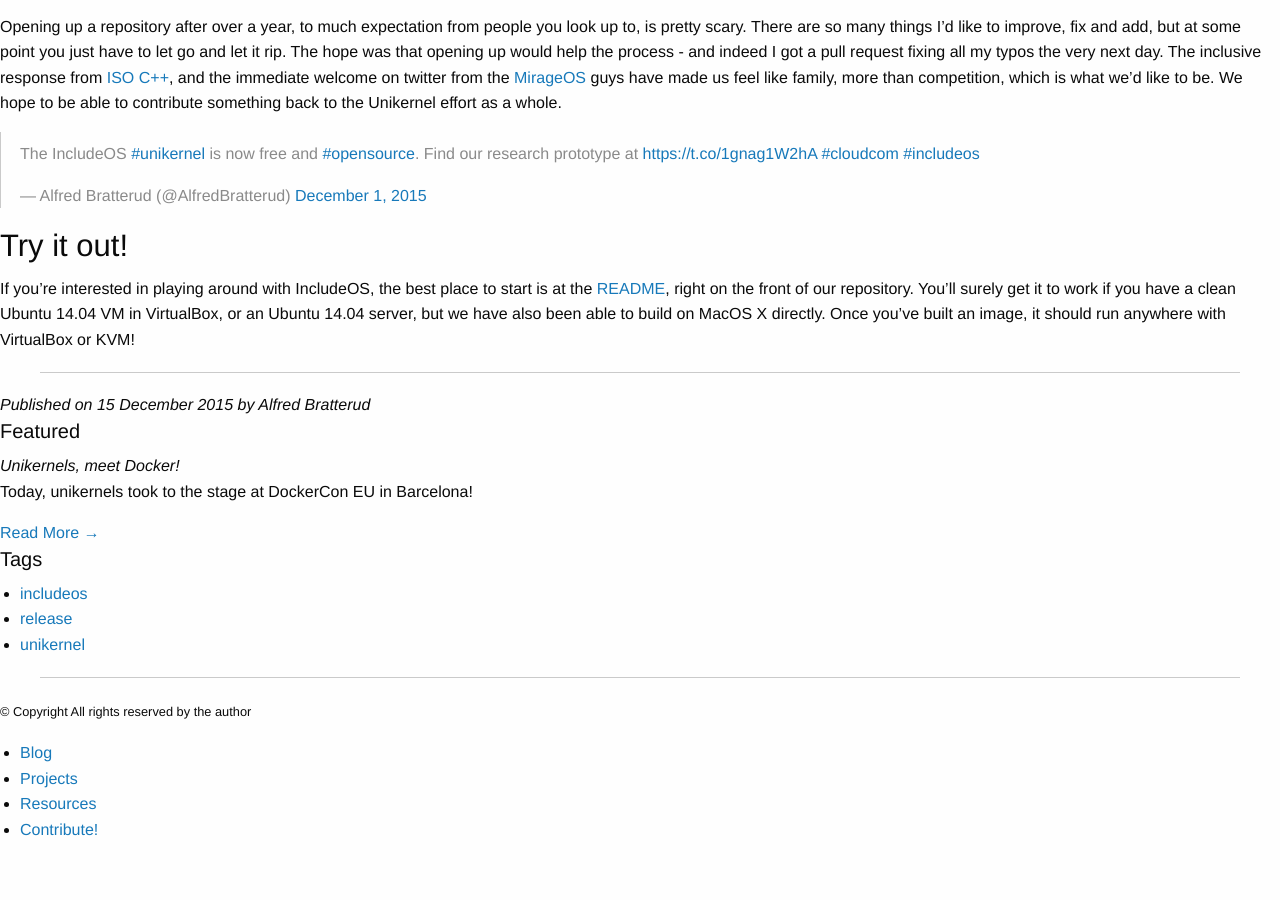
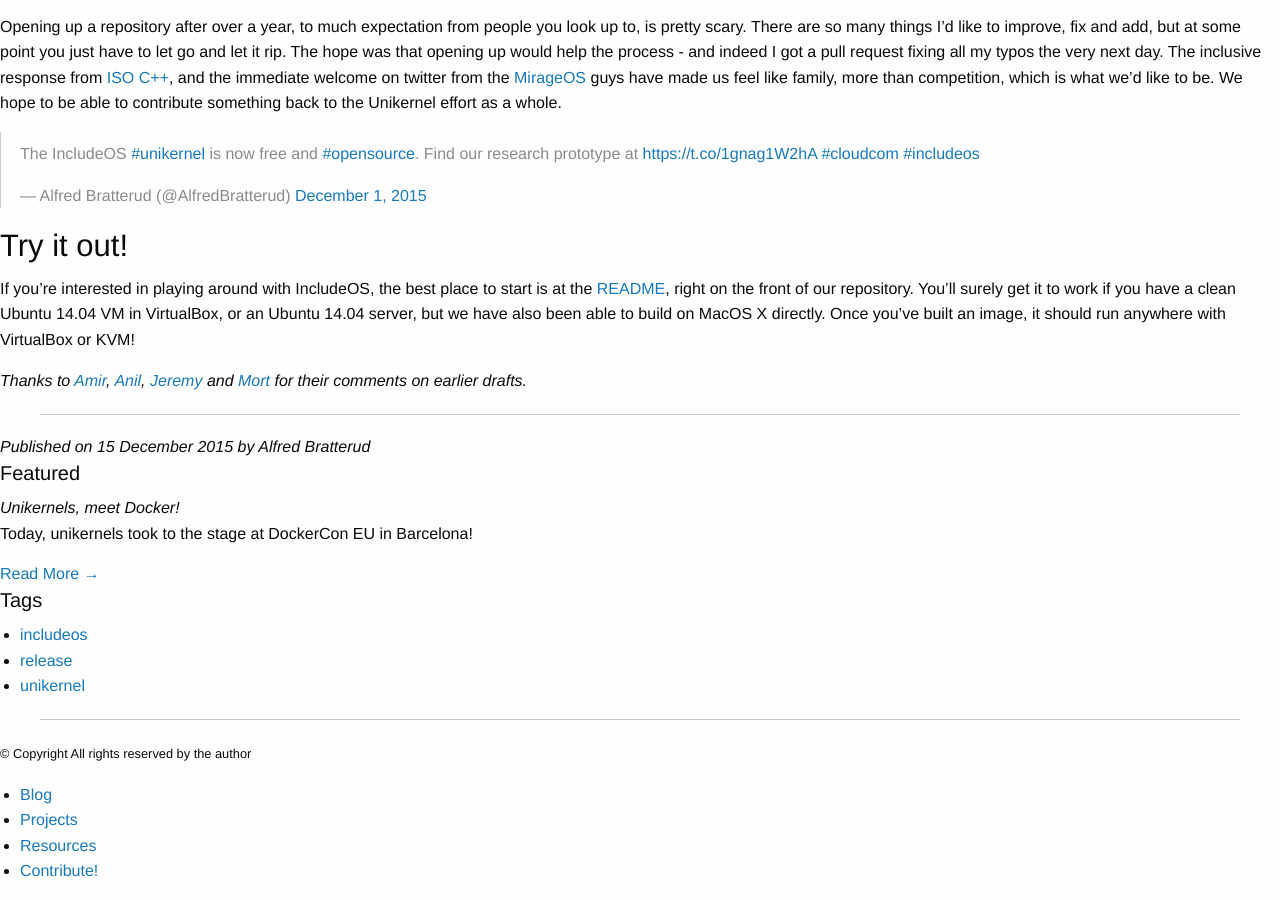
Before and after one commit to Unikernel-Systems/unikernel.org, a Jekyll site: the page built from blog/_posts/2015-12-15-includeos-is-now-open-source.md, in a window 1280 px wide and 900 px high, scrolled down 1811 px. Built offline with Jekyll 4.4.1, drawn with Linux system fonts in a browser that asks for light colours; nearby versions of some CDN libraries; library files that are not in the unit come from our copies; comment, search, counter and statistics services are not loaded; before the commit the page ends 2669 px from its top, so only the background shows below that.

Commit message:
add acks

```diff
--- a/blog/_posts/2015-12-15-includeos-is-now-open-source.md
+++ b/blog/_posts/2015-12-15-includeos-is-now-open-source.md
@@ -142,6 +142,8 @@
 14.04 server, but we have also been able to build on MacOS X directly. Once
 you've built an image, it should run anywhere with VirtualBox or KVM!
 
+*Thanks to [Amir][], [Anil][], [Jeremy][] and [Mort][] for their comments on earlier drafts.*
+
 [IncludeOS]: http://www.includeos.org
 [IEEE CloudCom]: http://2015.cloudcom.org/
 [paper]: https://github.com/hioa-cs/IncludeOS/blob/master/doc/papers/IncludeOS_IEEE_CloudCom2015_PREPRINT.pdf
@@ -152,3 +154,8 @@
 [ISO C++]: https://isocpp.org/
 [MirageOS]: https://mirage.io/
 [README]: https://github.com/hioa-cs/IncludeOS/blob/master/README.md
+
+[Amir]: https://twitter.com/amirmc
+[Anil]: http://anil.recoil.org
+[Jeremy]: https://github.com/yallop
+[Mort]: http://mort.io
```
